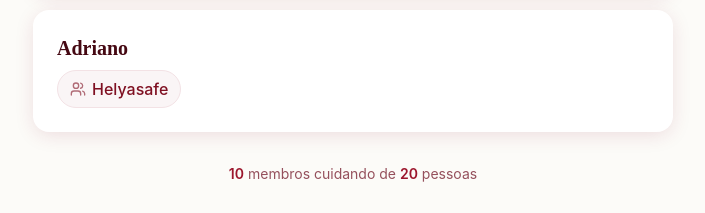
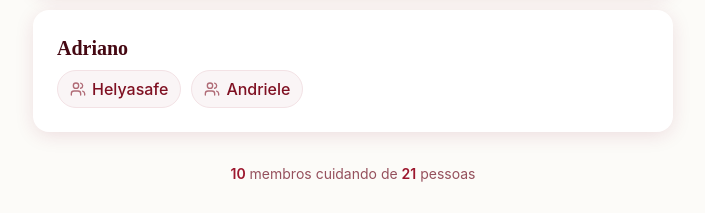
Before and after one commit to drineo11/celula-vida-na-vida, a React (Vite) app: page /oikos in a window 1280 px wide. Shown: the part 1540-1753 px from the top of the page, without its empty margins (287-992 px from the left). Built offline with nearby package versions, Linux system fonts and the light colour scheme; the HTML template or start-up script is replaced by a standard one.

Commit message:
feat: add Oikos page to display leader and member lists

```diff
--- a/src/pages/Oikos.tsx
+++ b/src/pages/Oikos.tsx
@@ -16,7 +16,7 @@ const oikosData: OikosFamily[] = [
   { leader: "Zenildo", members: ["Irmãos"] },
   { leader: "Ana Carla", members: ["Josie"] },
   { leader: "Marcelo", members: ["João Pedro"] },
-  { leader: "Adriano", members: ["Helyasafe"] },
+  { leader: "Adriano", members: ["Helyasafe", "Andriele"] },
 ];
 
 const Oikos = () => {
```
